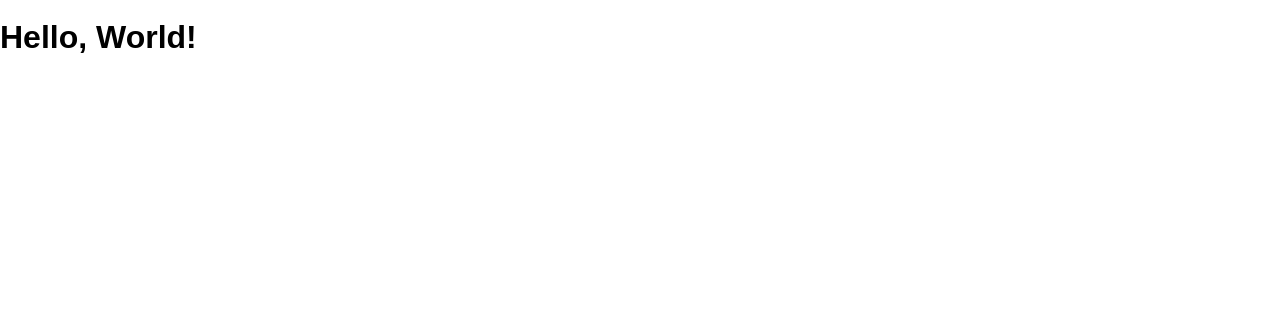
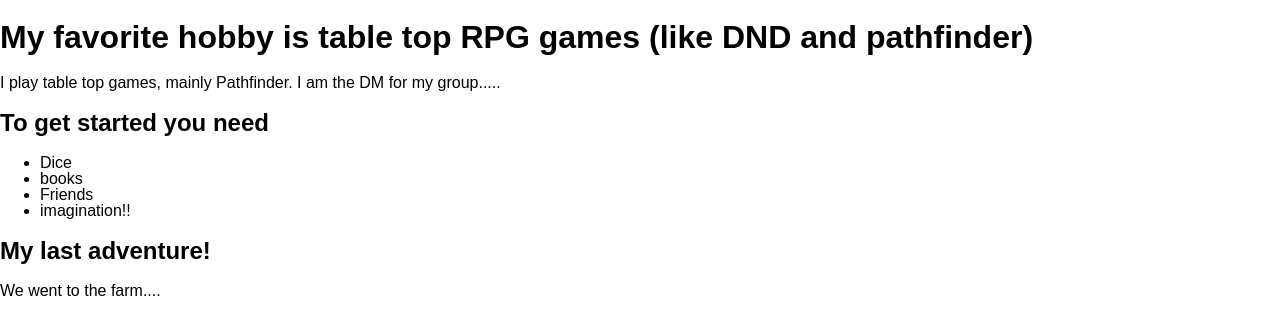
Before and after one commit to mdewey/my-hobbies, a website: page public/index.html in a window 1280 px wide. Drawn offline with Linux system fonts and the light colour scheme.

Commit message:
Finished version 1

```diff
--- a/public/index.html
+++ b/public/index.html
@@ -1,13 +1,27 @@
 <!DOCTYPE html>
 <html>
   <head lang="en">
-    <meta charset="UTF-8">
-    <meta name="viewport" content="width=device-width, initial-scale=1">
+    <meta charset="UTF-8" />
+    <meta name="viewport" content="width=device-width, initial-scale=1" />
     <title>My Hobbies</title>
-    <link rel="shortcut icon" href="/favicon.ico">
-    <link rel="stylesheet" href="/screen.css">
+    <link rel="shortcut icon" href="/favicon.ico" />
+    <link rel="stylesheet" href="/screen.css" />
   </head>
   <body>
-    <h1 class='hello-world'>Hello, World!</h1>
+    <h1 class="hello-world">
+      My favorite hobby is table top RPG games (like DND and pathfinder)
+    </h1>
+    <p>
+      I play table top games, mainly Pathfinder. I am the DM for my group.....
+    </p>
+    <h2>To get started you need</h2>
+    <ul>
+      <li>Dice</li>
+      <li>books</li>
+      <li>Friends</li>
+      <li>imagination!!</li>
+    </ul>
+    <h2>My last adventure!</h2>
+    <p>We went to the farm....</p>
   </body>
 </html>
```
Also changed, not shown: package.json (+5 -3 lines), 1 other file.
